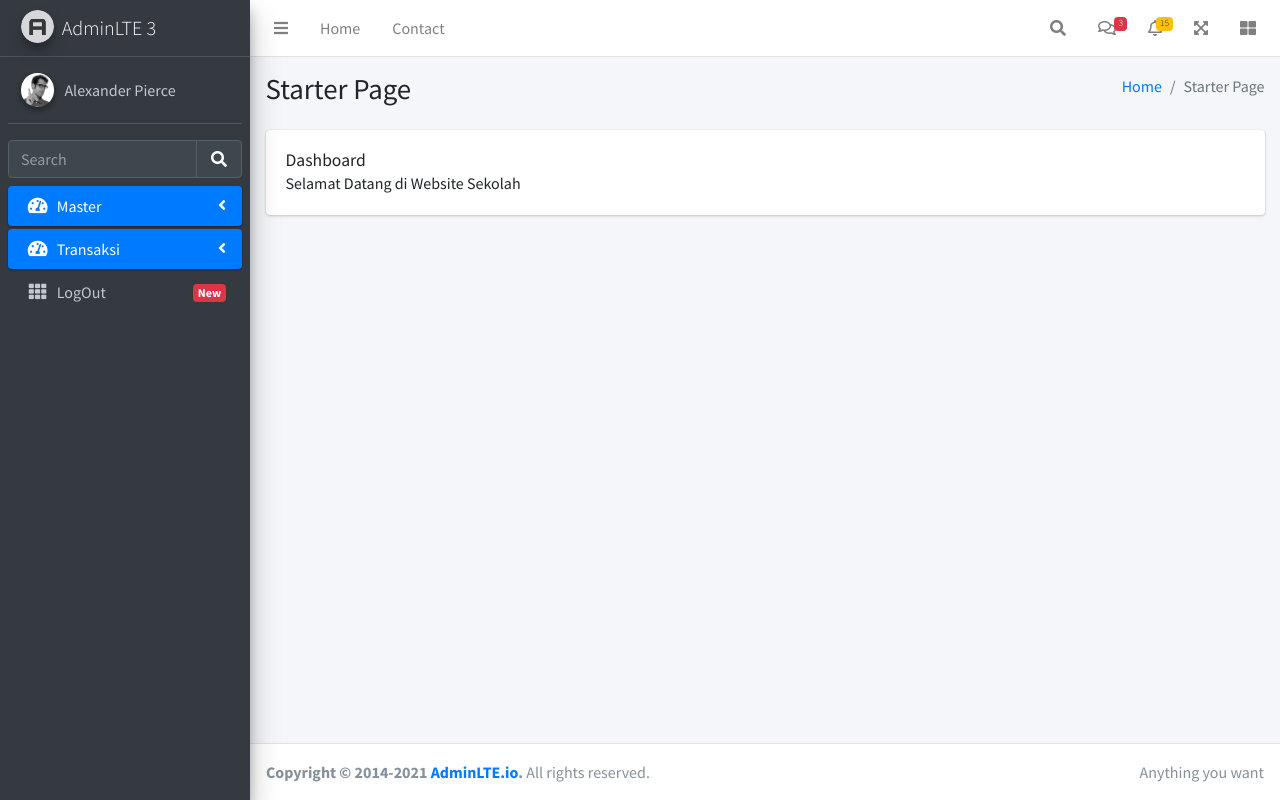
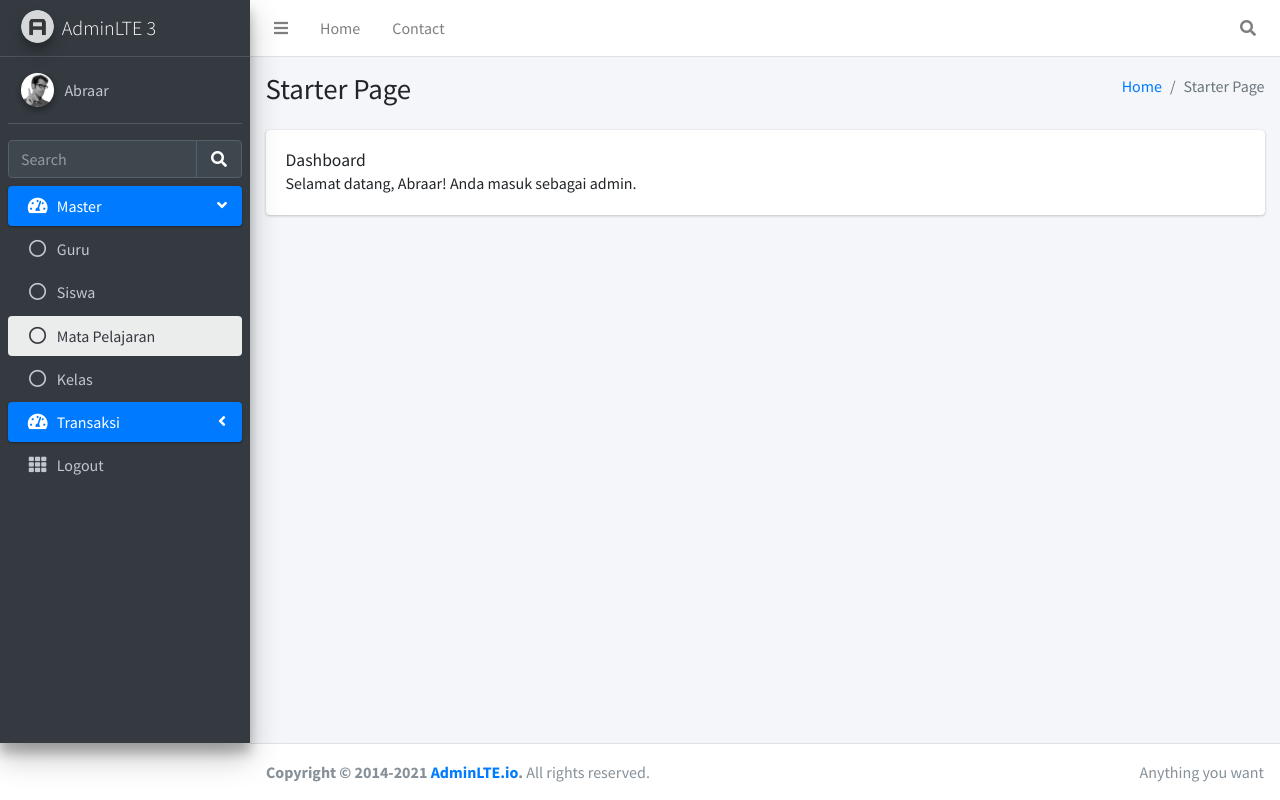
Before and after one commit to Abraar2511500015/PWT-TI2A-2511500015, a PHP site: page / in a window 1280 px wide. Run offline with PHP 8.4, Linux system fonts and the light colour scheme; a user stored in the database is signed in; some libraries are stand-ins or nearby versions.

Commit message:
index.php

```diff
--- a/index.php
+++ b/index.php
@@ -1,7 +1,13 @@
+
 <?php
   session_start();
   require_once("config/koneksi.php");
-  if(isset($_SESSION['Username'])){
+  if(isset($_SESSION['Role'])) {
+    $Role = $_SESSION['Role'];
+    if (!isset($_SESSION['Username'])) {
+    echo "<script>window.location='login.php';</script>";
+    exit;
+}
 ?>
 <!DOCTYPE html>
 <!--
@@ -63,101 +69,6 @@ scratch. This page gets rid of all links and provides the needed markup only.
         </div>
       </li>
 
-      <!-- Messages Dropdown Menu -->
-      <li class="nav-item dropdown">
-        <a class="nav-link" data-toggle="dropdown" href="#">
-          <i class="far fa-comments"></i>
-          <span class="badge badge-danger navbar-badge">3</span>
-        </a>
-        <div class="dropdown-menu dropdown-menu-lg dropdown-menu-right">
-          <a href="#" class="dropdown-item">
-            <!-- Message Start -->
-            <div class="media">
-              <img src="dist/img/user1-128x128.jpg" alt="User Avatar" class="img-size-50 mr-3 img-circle">
-              <div class="media-body">
-                <h3 class="dropdown-item-title">
-                  Brad Diesel
-                  <span class="float-right text-sm text-danger"><i class="fas fa-star"></i></span>
-                </h3>
-                <p class="text-sm">Call me whenever you can...</p>
-                <p class="text-sm text-muted"><i class="far fa-clock mr-1"></i> 4 Hours Ago</p>
-              </div>
-            </div>
-            <!-- Message End -->
-          </a>
-          <div class="dropdown-divider"></div>
-          <a href="#" class="dropdown-item">
-            <!-- Message Start -->
-            <div class="media">
-              <img src="dist/img/user8-128x128.jpg" alt="User Avatar" class="img-size-50 img-circle mr-3">
-              <div class="media-body">
-                <h3 class="dropdown-item-title">
-                  John Pierce
-                  <span class="float-right text-sm text-muted"><i class="fas fa-star"></i></span>
-                </h3>
-                <p class="text-sm">I got your message bro</p>
-                <p class="text-sm text-muted"><i class="far fa-clock mr-1"></i> 4 Hours Ago</p>
-              </div>
-            </div>
-            <!-- Message End -->
-          </a>
-          <div class="dropdown-divider"></div>
-          <a href="#" class="dropdown-item">
-            <!-- Message Start -->
-            <div class="media">
-              <img src="dist/img/user3-128x128.jpg" alt="User Avatar" class="img-size-50 img-circle mr-3">
-              <div class="media-body">
-                <h3 class="dropdown-item-title">
-                  Nora Silvester
-                  <span class="float-right text-sm text-warning"><i class="fas fa-star"></i></span>
-                </h3>
-                <p class="text-sm">The subject goes here</p>
-                <p class="text-sm text-muted"><i class="far fa-clock mr-1"></i> 4 Hours Ago</p>
-              </div>
-            </div>
-            <!-- Message End -->
-          </a>
-          <div class="dropdown-divider"></div>
-          <a href="#" class="dropdown-item dropdown-footer">See All Messages</a>
-        </div>
-      </li>
-      <!-- Notifications Dropdown Menu -->
-      <li class="nav-item dropdown">
-        <a class="nav-link" data-toggle="dropdown" href="#">
-          <i class="far fa-bell"></i>
-          <span class="badge badge-warning navbar-badge">15</span>
-        </a>
-        <div class="dropdown-menu dropdown-menu-lg dropdown-menu-right">
-          <span class="dropdown-header">15 Notifications</span>
-          <div class="dropdown-divider"></div>
-          <a href="#" class="dropdown-item">
-            <i class="fas fa-envelope mr-2"></i> 4 new messages
-            <span class="float-right text-muted text-sm">3 mins</span>
-          </a>
-          <div class="dropdown-divider"></div>
-          <a href="#" class="dropdown-item">
-            <i class="fas fa-users mr-2"></i> 8 friend requests
-            <span class="float-right text-muted text-sm">12 hours</span>
-          </a>
-          <div class="dropdown-divider"></div>
-          <a href="#" class="dropdown-item">
-            <i class="fas fa-file mr-2"></i> 3 new reports
-            <span class="float-right text-muted text-sm">2 days</span>
-          </a>
-          <div class="dropdown-divider"></div>
-          <a href="#" class="dropdown-item dropdown-footer">See All Notifications</a>
-        </div>
-      </li>
-      <li class="nav-item">
-        <a class="nav-link" data-widget="fullscreen" href="#" role="button">
-          <i class="fas fa-expand-arrows-alt"></i>
-        </a>
-      </li>
-      <li class="nav-item">
-        <a class="nav-link" data-widget="control-sidebar" data-slide="true" href="#" role="button">
-          <i class="fas fa-th-large"></i>
-        </a>
-      </li>
     </ul>
   </nav>
   <!-- /.navbar -->
@@ -178,7 +89,7 @@ scratch. This page gets rid of all links and provides the needed markup only.
           <img src="dist/img/user2-160x160.jpg" class="img-circle elevation-2" alt="User Image">
         </div>
         <div class="info">
-          <a href="#" class="d-block">Alexander Pierce</a>
+          <a href="#" class="d-block"><?php echo $_SESSION['Username']; ?></a>
         </div>
       </div>
 
@@ -199,7 +110,8 @@ scratch. This page gets rid of all links and provides the needed markup only.
         <ul class="nav nav-pills nav-sidebar flex-column" data-widget="treeview" role="menu" data-accordion="false">
           <!-- Add icons to the links using the .nav-icon class
                with font-awesome or any other icon font library -->
-          <li class="nav-item">
+
+          <li class="nav-item menu-open">
             <a href="#" class="nav-link active">
               <i class="nav-icon fas fa-tachometer-alt"></i>
               <p>
@@ -207,9 +119,11 @@ scratch. This page gets rid of all links and provides the needed markup only.
                 <i class="right fas fa-angle-left"></i>
               </p>
             </a>
+
+            <?php if ($Role == 'admin') : ?>
             <ul class="nav nav-treeview">
               <li class="nav-item">
-                <a href="#" class="nav-link active">
+                <a href="#" class="nav-link">
                   <i class="far fa-circle nav-icon"></i>
                   <p>Guru</p>
                 </a>
@@ -221,9 +135,9 @@ scratch. This page gets rid of all links and provides the needed markup only.
                 </a>
               </li>
               <li class="nav-item">
-                <a href="#" class="nav-link">
+                <a href="#" class="nav-link active">
                   <i class="far fa-circle nav-icon"></i>
-                  <p>Mapel</p>
+                  <p>Mata Pelajaran</p>
                 </a>
               </li>
               <li class="nav-item">
@@ -233,18 +147,59 @@ scratch. This page gets rid of all links and provides the needed markup only.
                 </a>
               </li>
             </ul>
+            <?php endif; ?>
+
+            <?php if ($Role == 'guru') : ?>
+            <ul class="nav nav-treeview">
+              <li class="nav-item">
+                <a href="#" class="nav-link">
+                  <i class="far fa-circle nav-icon"></i>
+                  <p>Profil</p>
+                </a>
+              </li>
+              <li class="nav-item">
+                <a href="#" class="nav-link">
+                  <i class="far fa-circle nav-icon"></i>
+                  <p>Kelas</p>
+                </a>
+              </li>
+                            <li class="nav-item">
+                <a href="#" class="nav-link">
+                  <i class="far fa-circle nav-icon"></i>
+                  <p>jadwal</p>
+                </a>
+              </li>
+            </ul>
+            <?php endif; ?>
+
+            <?php if ($Role == 'siswa') : ?>
+            <ul class="nav nav-treeview">
+              <li class="nav-item">
+                <a href="#" class="nav-link">
+                  <i class="far fa-circle nav-icon"></i>
+                  <p>Profil</p>
+                </a>
+              </li>
+                            <li class="nav-item">
+                <a href="#" class="nav-link">
+                  <i class="far fa-circle nav-icon"></i>
+                  <p>Jadwal</p>
+                </a>
+              </li>
+            </ul>
+            <?php endif; ?>
+
           </li>
               <li class="nav-item">
                 <a href="#" class="nav-link active">
                   <i class="nav-icon fas fa-tachometer-alt"></i>
-              <p>
-                Transaksi
+                  <p>Transaksi
                     <i class="right fas fa-angle-left"></i>
                   </p>
                 </a>
                 <ul class="nav nav-treeview">
               <li class="nav-item">
-                <a href="#" class="nav-link active">
+                <a href="#" class="nav-link">
                   <i class="far fa-circle nav-icon"></i>
                   <p>Jadwal</p>
                 </a>
@@ -252,11 +207,10 @@ scratch. This page gets rid of all links and provides the needed markup only.
             </ul>
           </li>
           <li class="nav-item">
-            <a href="#" class="nav-link">
+            <a href="logout.php" class="nav-link">
               <i class="nav-icon fas fa-th"></i>
               <p>
-                LogOut
-                <span class="right badge badge-danger">New</span>
+                Logout
               </p>
             </a>
           </li>
@@ -297,17 +251,16 @@ scratch. This page gets rid of all links and provides the needed markup only.
                 <h5 class="card-title">Dashboard</h5>
 
                 <p class="card-text">
-                  Selamat Datang di Website Sekolah
+                  Selamat datang, <?php echo $_SESSION['Username']; ?>! Anda masuk sebagai <?php echo $_SESSION['Role']; ?>.
                 </p>
-
 
               </div>
             </div>
 
-
           </div>
           <!-- /.col-md-6 -->
 
+          </div>
           <!-- /.col-md-6 -->
         </div>
         <!-- /.row -->
@@ -351,6 +304,6 @@ scratch. This page gets rid of all links and provides the needed markup only.
 </html>
 <?php
   } else {
-    echo"<meta http-equiv='refresh'content='0 url=login.php'>";
+    echo"<meta http-equiv='refresh' content='0; url=login.php'>";
   }
 ?>
--- a/users.sql
+++ b/users.sql
@@ -3,7 +3,7 @@
 -- https://www.phpmyadmin.net/
 --
 -- Host: localhost:3306
--- Generation Time: Mar 28, 2026 at 01:50 PM
+-- Generation Time: Mar 30, 2026 at 08:54 AM
 -- Server version: 5.7.33
 -- PHP Version: 7.4.19
 
@@ -39,7 +39,9 @@ CREATE TABLE `users` (
 --
 
 INSERT INTO `users` (`Id_user`, `Username`, `Password`, `Role`) VALUES
-(1, 'Abraar', '12345', 'admin');
+(1, 'Abraar', '12345', 'admin'),
+(2, 'Heni', '123', 'guru'),
+(3, 'Mike', '1234', 'siswa');
 
 --
 -- Indexes for dumped tables
```
Also changed, not shown: login.php (+48 -45 lines). Lines whose indentation alone changed are shown as unchanged.
